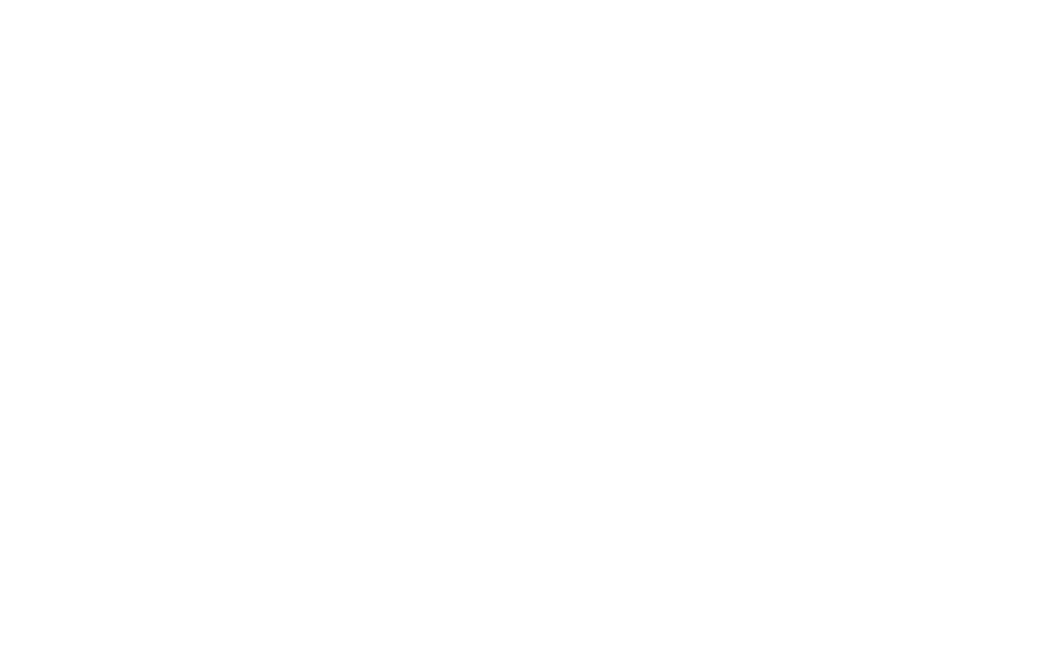
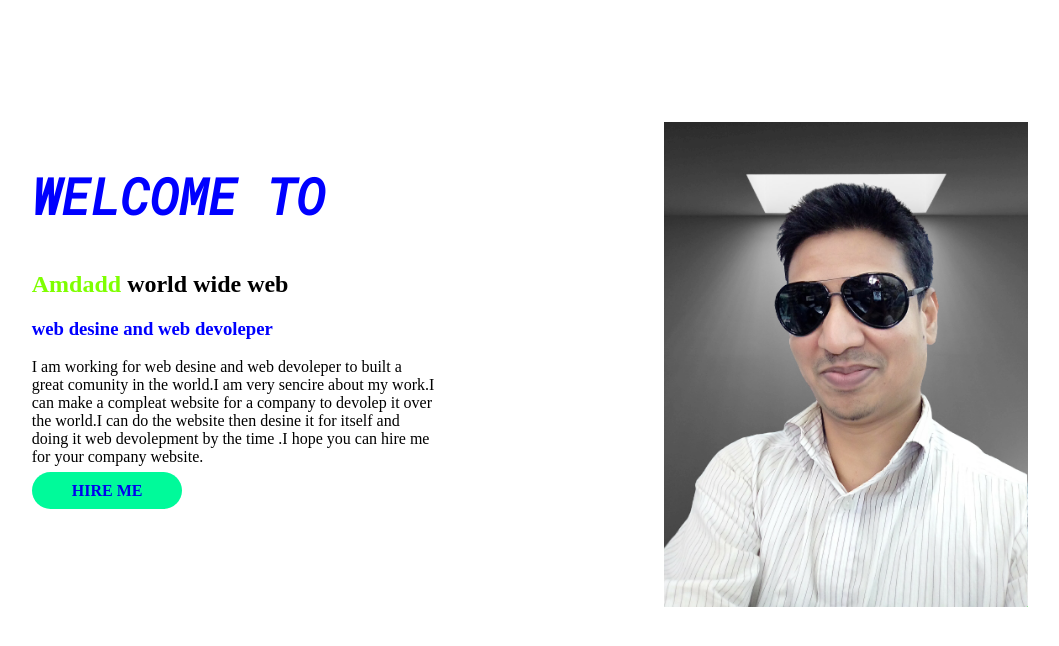
Before and after one commit to amdadprogramar/My-profile-devoleper, a plain HTML site: page index.html in a window 1280 px wide. Shown: the whole page, without its empty margins (90-1149 px from the left). Drawn offline with Linux system fonts and the light colour scheme.

Commit message:
decor added

```diff
--- a/index.html
+++ b/index.html
@@ -2,15 +2,34 @@
 <html lang="en">
 
 <head>
-    <meta charset="UTF-8">
-    <meta http-equiv="X-UA-Compatible" content="IE=edge">
-    <meta name="viewport" content="width=device-width, initial-scale=1.0">
+    <meta charset="UTF-8" />
+    <meta http-equiv="X-UA-Compatible" content="IE=edge" />
+    <meta name="viewport" content="width=device-width, initial-scale=1.0" />
     <title>My profile-devoleper</title>
-    <link rel="stylesheet" href="style.css">
+    <link rel="stylesheet" href="style.css" />
+    <link rel="preconnect" href="https://fonts.googleapis.com" />
+    <link rel="preconnect" href="https://fonts.gstatic.com" crossorigin />
+    <link href="https://fonts.googleapis.com/css2?family=Roboto+Mono:ital@1&display=swap" rel="stylesheet" />
 </head>
 
 <body>
+    <section>
+        <div class="half-width">
+            <h1 class="real-time">WELCOME TO</h1>
 
-</body>
+            <h2><span class="real-color">Amdadd</span> world wide web</h2>
+            <h3 class="real-time">web desine and web devoleper</h3>
 
+            <p>
+                I am working for web desine and web devoleper to built a great comunity in the world.I am very sencire about my work.I can make a compleat website for a company to devolep it over the world.I can do the website then desine it for itself and doing it web
+                devolepment by the time .I hope you can hire me for your company website.
+            </p>
+            <a class="link-button" target="blank" href="https://amdadprogramar.github.io/devoleper-portpolio/">HIRE ME</a
+        >
+      </div>
+      <div class="half-width">
+        <img src="my fro pic.png" alt="" />
+      </div>
+    </section>
+  </body>
 </html>
--- a/style.css
+++ b/style.css
@@ -0,0 +1,33 @@
+.real-time {
+    color: blue;
+}
+
+h1 {
+    font-family: 'Roboto Mono', monospace;
+    font-size: 50px;
+}
+
+.real-color {
+    color: chartreuse;
+}
+
+section {
+    display: flex;
+}
+
+.half-width {
+    width: 50%;
+    padding: 9%;
+}
+
+.half-width img {
+    width: 90%;
+}
+
+.link-button {
+    text-decoration: none;
+    background-color: mediumspringgreen;
+    padding: 10px 40px;
+    font-weight: 700;
+    border-radius: 20px;
+}
```
Also changed, not shown: my fro pic.png (added), my pic.png (added).
